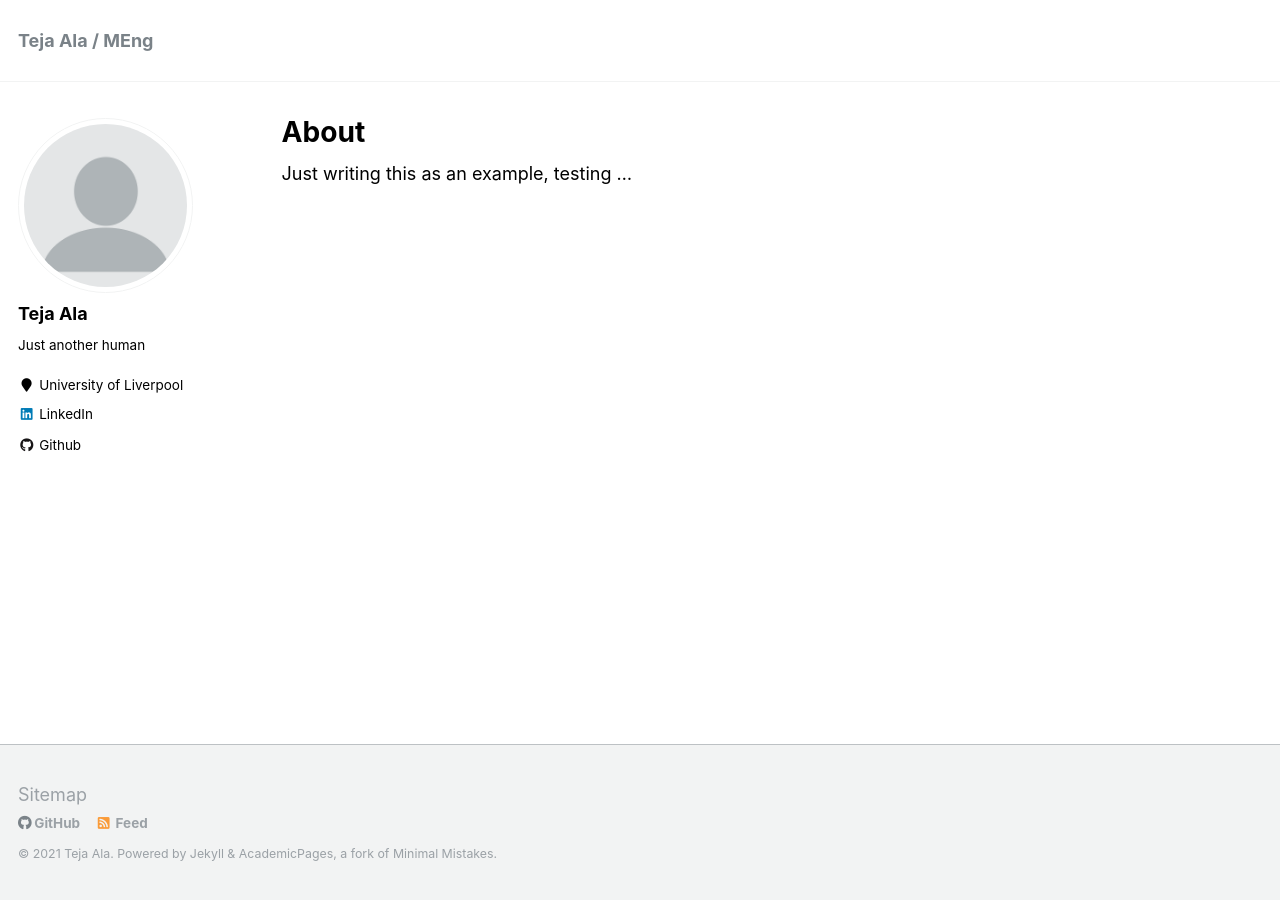
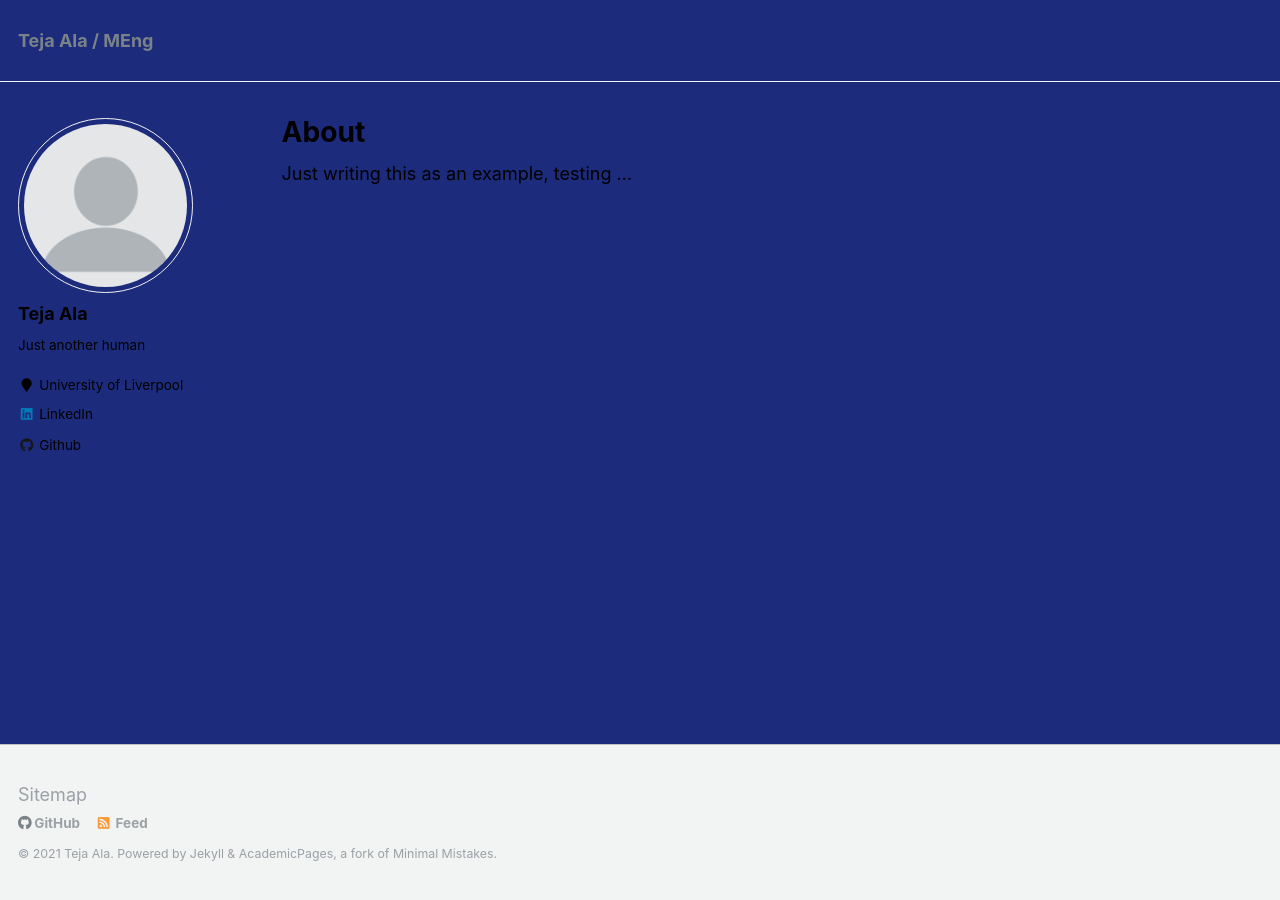
Before and after one commit to dekeract01/dekeract01.github.io, a Jekyll site: the page built from _pages/about.md, in a window 1280 px wide. Built offline with Jekyll 4.4.1, drawn with Linux system fonts in a browser that asks for light colours.

```diff
--- a/_sass/_variables.scss
+++ b/_sass/_variables.scss
@@ -56,7 +56,7 @@
 $black                      : #000000;
 
 $body-color                 : #fff;
-$background-color           : #fff;
+$background-color           : $liver-blue;
 $code-background-color      : $liver-blue; /* #fafafa*/
 $code-background-color-dark : $liver-blue;
 $text-color                 : $black;
```
